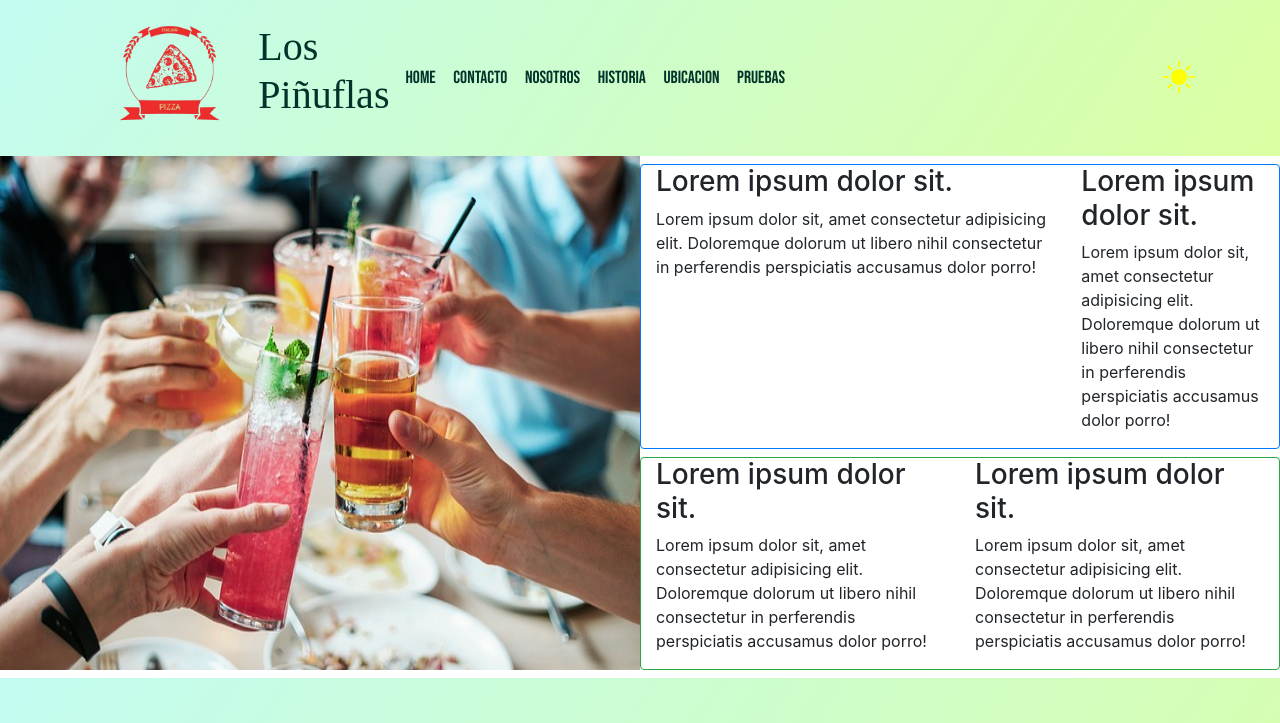
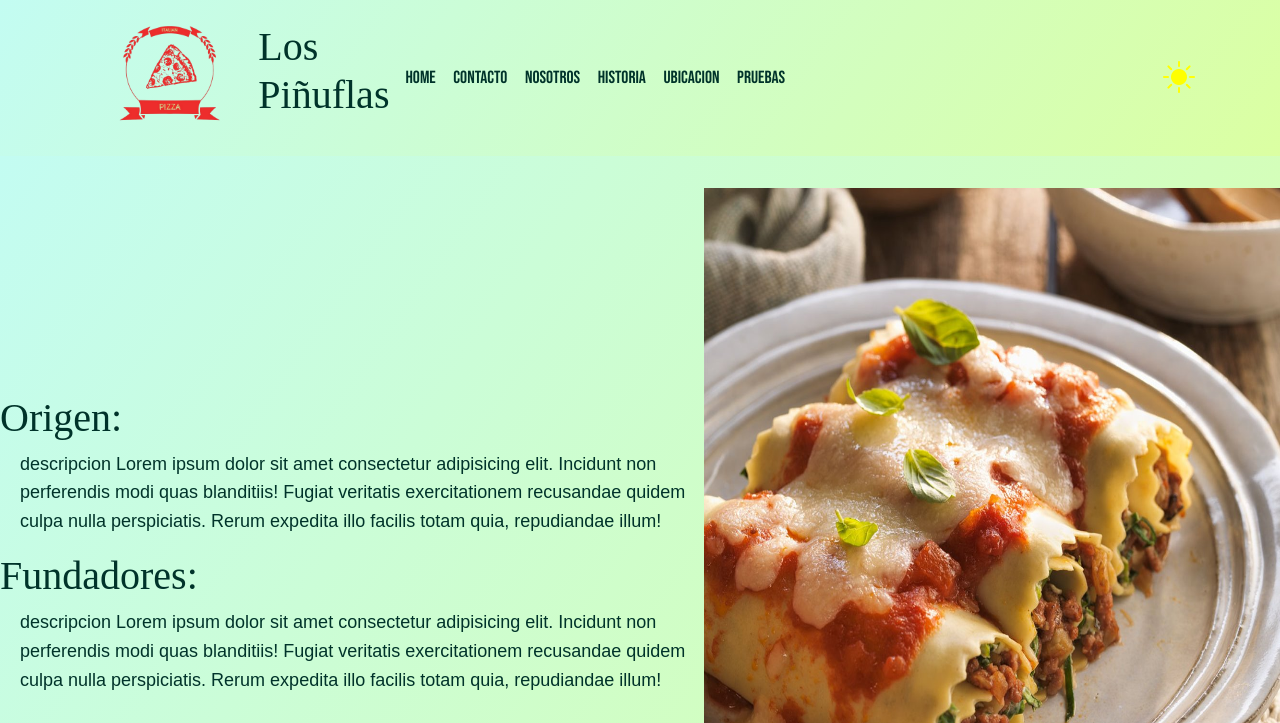
Before and after one commit to Mredo13/Web, a plain HTML site: page Restaurant_Web/historia.html in a window 1280 px wide. Shown: the top 723 px of the page. Drawn offline with nearby package versions, Linux system fonts and the light colour scheme; a web font is replaced by a local one.

Commit message:
formato historia

```diff
--- a/Restaurant_Web/historia.html
+++ b/Restaurant_Web/historia.html
@@ -8,6 +8,7 @@
 
     <link rel="stylesheet" href="Assets/css/bootstrap.min.css">
     <link rel="stylesheet" href="Assets/css/colors.css">
+    <link rel="stylesheet" href="Assets/css/estilo-alterno.css">
 
     <link rel="stylesheet" href="https://cdnjs.cloudflare.com/ajax/libs/font-awesome/6.4.0/css/all.min.css"
         integrity="sha512-iecdLmaskl7CVkqkXNQ/ZH/XLlvWZOJyj7Yy7tcenmpD1ypASozpmT/E0iPtmFIB46ZmdtAc9eNBvH0H/ZpiBw=="
@@ -58,39 +59,24 @@
             <i class="bi bi-brightness-high-fill" id="modoOscuro"></i>
         </div>
     </nav>
-    <div class="d-flex">
-        <img class="" src="Assets/img/drinks-gcdaef9215_640.jpg" alt="drinks">
-        <section>
-            <div class="container border border-primary rounded mt-2">
-                <div class="row">
-                    <div class="col-md-8">
-                        <h3>Lorem ipsum dolor sit.</h3>
-                        <p>Lorem ipsum dolor sit, amet consectetur adipisicing elit. Doloremque dolorum ut libero nihil consectetur in perferendis perspiciatis accusamus dolor porro!</p>
-                    </div>
-                    <div class="col-md-4">
-                        <h3>Lorem ipsum dolor sit.</h3>
-                        <p>Lorem ipsum dolor sit, amet consectetur adipisicing elit. Doloremque dolorum ut libero nihil consectetur in perferendis perspiciatis accusamus dolor porro!</p>
-                    </div>
-                </div>
-            </div>
-
-            <div class="container border border-success rounded mt-2">
-                <div class="row">
-                    <div class="col-md-6">
-                        <h3>Lorem ipsum dolor sit.</h3>
-                        <p>Lorem ipsum dolor sit, amet consectetur adipisicing elit. Doloremque dolorum ut libero nihil consectetur in perferendis perspiciatis accusamus dolor porro!</p>
-                    </div>
-                    <div class="col-md-6">
-                        <h3>Lorem ipsum dolor sit.</h3>
-                        <p>Lorem ipsum dolor sit, amet consectetur adipisicing elit. Doloremque dolorum ut libero nihil consectetur in perferendis perspiciatis accusamus dolor porro!</p>
-                    </div>
-                </div>
-            </div>
-        </section>
-    </div>
+    <section class="contenido">
+        <div class="texto">
+            <H1>Origen:</H1>
+            <p>descripcion Lorem ipsum dolor sit amet consectetur adipisicing elit. Incidunt non
+                perferendis modi quas blanditiis! Fugiat veritatis exercitationem recusandae quidem
+                culpa nulla perspiciatis. Rerum expedita illo facilis totam quia, repudiandae illum!</p>
+            <H1>Fundadores:</H1>
+                <p>descripcion Lorem ipsum dolor sit amet consectetur adipisicing elit. Incidunt non
+                    perferendis modi quas blanditiis! Fugiat veritatis exercitationem recusandae quidem
+                    culpa nulla perspiciatis. Rerum expedita illo facilis totam quia, repudiandae illum!</p>
+        </div>
+        <div>
+            <img class="imagen" src="Assets/img/lasana-enrollada.jpg" alt="lasana-enrollada">
+        </div>
+    </section>
 
 
-    <footer class="container-fluid p-5 mt-2 bg-light-subtle colors-top-bottom">
+    <footer class="container-fluid p-5  bg-light-subtle colors-top-bottom">
         <div class="row text-warning">
             <div class="col-md-4 text-center mb-3 ">
                 <img class="d-inline footer-img" src="assets/img/Logo-final.png" alt="RESTAURANT">
```
Also changed, not shown: Restaurant_Web/nosotros.html (+1 -3 lines), Restaurant_Web/Assets/css/estilo-alterno.css (renamed from Restaurant_Web/Assets/css/styles-nosotros.css).
